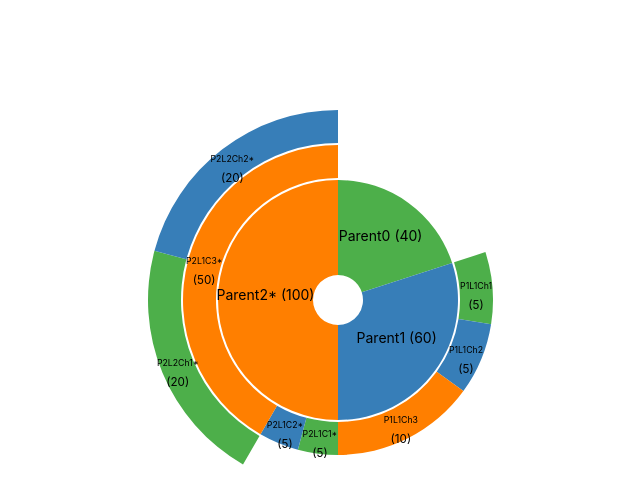
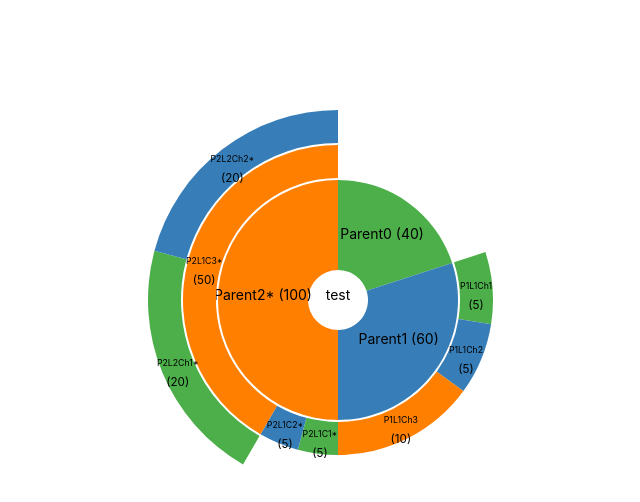
Before and after one commit to nidamunir/pie-donut-chart, a React (Create React App) app: page / in a window 1280 px wide. Shown: the top 502 px of the page, without its empty margins (162-802 px from the left). Built offline with nearby package versions, Linux system fonts and the light colour scheme.

Commit message:
Add some new things

```diff
--- a/src/App.js
+++ b/src/App.js
@@ -8,7 +8,14 @@ import dataset2 from "./datasets/dataset2";
 function App() {
   return (
     <div className="App" style={{ width: "1000px", height: "1000PX" }}>
-      <DonutChart data={dataset2} arcWidth={35} labelStyle="inside" />
+      <DonutChart
+        data={dataset2}
+        arcWidth={35}
+        labelStyle="inside"
+        explodePie={false}
+        pieName="test"
+        explodeDonut={true}
+      />
     </div>
   );
 }
--- a/src/DonutChart/DonutChart.jsx
+++ b/src/DonutChart/DonutChart.jsx
@@ -27,15 +27,19 @@ const transformer = (data) => {
 export const DonutChart = ({
   width = 600,
   height = 600,
-  innerHoleSize = 25,
   arcPaddingOnHover = 0.05,
   pieOffsetOnHover = 0.2,
   arcWidth = 40,
-  levelsInnerSpaceOnHover = 8,
   levelsInnerSpace = 2,
   data = [],
   labelStyle = "inside",
+  explodePie = true,
+  explodeDonut = true,
+  pieName = "",
+  holeSize = 30,
 }) => {
+  const levelsInnerSpaceOnHover = explodeDonut ? 8 : 2;
+  const innerHoleSize = pieName ? holeSize : 0;
   // TODO: Add Labels
   // TODO: Define Labels in apis data
   // TODO: Colors scheme
@@ -159,32 +163,38 @@ export const DonutChart = ({
     <div>
       <svg width={width} height={height}>
         <g transform={`translate(${width / 2},${height / 2})`}>
+          {pieName && (
+            <text textAnchor="middle" fontSize={14}>
+              {pieName}
+            </text>
+          )}
           {arcs.map((currentArc) => {
             const { index, startAngle, endAngle } = currentArc;
             const isArcActive = index === activeArc;
             const arcStartAngle = isArcActive ? startAngle + 0.2 : startAngle;
             const arcEndAngle = isArcActive ? endAngle - 0.2 : endAngle;
-            const parentOuterRadius = isArcActive
-              ? radius + levelsInnerSpaceOnHover + arcWidth
-              : radius;
+            const pieOuterRadius =
+              explodePie && isArcActive
+                ? radius + levelsInnerSpaceOnHover + arcWidth
+                : radius;
             const arcGenerator = arc()
               .innerRadius(innerHoleSize)
-              .outerRadius(parentOuterRadius)
+              .outerRadius(pieOuterRadius)
               .startAngle(arcStartAngle)
               .endAngle(arcEndAngle);
 
             const pathDirection = arcGenerator(currentArc);
             const fill = colors(index);
             const innerRadius = isArcActive
-              ? parentOuterRadius + levelsInnerSpaceOnHover
-              : parentOuterRadius + levelsInnerSpace;
+              ? pieOuterRadius + levelsInnerSpaceOnHover
+              : pieOuterRadius + levelsInnerSpace;
             const outerRadius = isArcActive
-              ? parentOuterRadius + levelsInnerSpaceOnHover + arcWidth
-              : parentOuterRadius + arcWidth;
+              ? pieOuterRadius + levelsInnerSpaceOnHover + arcWidth
+              : pieOuterRadius + arcWidth;
             const offsetAdjustment = isArcActive
               ? pieOffsetOnHover - arcPaddingOnHover / 2
               : 0;
-            const labelPosition = arcGenerator.centroid(currentArc);
+            const pieLabelCoordinates = arcGenerator.centroid(currentArc);
             return (
               <>
                 <g
@@ -198,7 +208,7 @@ export const DonutChart = ({
                 >
                   <path d={pathDirection} fill={fill}></path>{" "}
                   <text
-                    transform={`translate(${labelPosition})`}
+                    transform={`translate(${pieLabelCoordinates})`}
                     textAnchor="middle"
                     fontSize={14}
                   >
```
